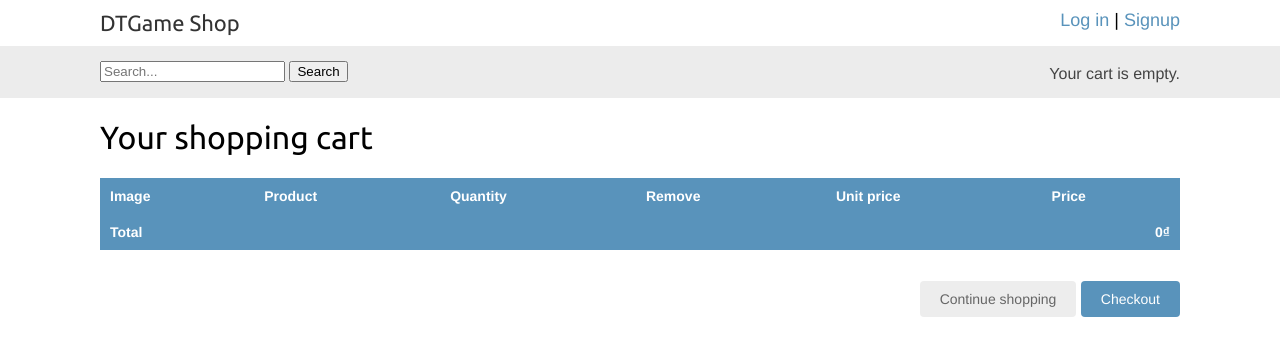
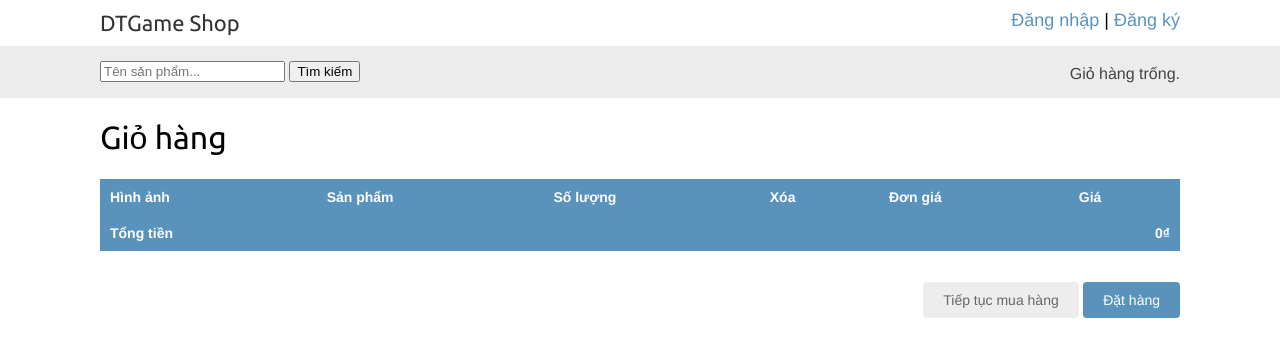
Before and after one commit to tdbui1209/Online-shop-with-django, a Django app: page /cart/ in a window 1280 px wide. Shown: the top 357 px of the page. Run offline with Django 4.2, Linux system fonts and the light colour scheme; parts of the project's set-up code (start-up, migrations or seed data) failed here and were passed over.

Commit message:
change english to vietnamese

```diff
--- a/accounts/templates/accounts/orders.html
+++ b/accounts/templates/accounts/orders.html
@@ -6,7 +6,7 @@
     <div class="container">
         <div class="row">
             <div class="col-md-12">
-                <h1>Orders</h1>
+                <h1>Các đơn hàng</h1>
                 {% for order in orders %}
                     <div id="order-infor">
                         <div style="float:left">Mã đơn hàng: {{ order.id }} | Ngày đặt hàng: {{ order.created }} </div>
--- a/accounts/templates/registration/login.html
+++ b/accounts/templates/registration/login.html
@@ -3,7 +3,7 @@
 {% block content %}
 
   {% if form.errors %}
-    <p>Your username and password didn't match. Please try again.</p>
+    <p>Tên đăng nhập hoặc mật khẩu không đúng. Vui lòng thử lại.</p>
   {% endif %}
 
   {% if next %}
@@ -17,7 +17,7 @@
 
   <form method="post" action="{% url 'login' %}">
     {% csrf_token %}
-    <h1>Login</h1>
+    <h1>Đăng nhập</h1>
     {% for field in form %}
       <p>
         {{ field.label_tag }}<br>
@@ -30,7 +30,7 @@
         {% endfor %}
 
     {% endfor %}
-        <input type="submit" value="login">
+        <input type="submit" value="Đăng Nhập">
         <input type="hidden" name="next" value="{{ next }}">
       </p>
   </form>
--- a/accounts/templates/registration/signup.html
+++ b/accounts/templates/registration/signup.html
@@ -3,7 +3,7 @@
 {% block content %}
 <form method="POST" novalidate>
 	{% csrf_token %}
-	<h2>Sign Up</h2>
+	<h2>Đăng ký</h2>
 
 	{% for field in form %}
 	<p>
@@ -16,7 +16,7 @@
 		{% endif %}
 	 	{{ field.label_tag }} {{ field }}
 	{% endfor %}
-	<input type="submit" value="Signup" />
+	<input type="submit" value="Đăng ký" />
 	</p>
 </form>
 {% endblock content%}
--- a/cart/templates/cart/detail.html
+++ b/cart/templates/cart/detail.html
@@ -2,20 +2,20 @@
 {% load static %}
 
 {% block title %}
-    Your shopping cart
+    Giỏ hàng
 {% endblock %}
 
 {% block content %}
-    <h1>Your shopping cart</h1>
+    <h1>Giỏ hàng</h1>
     <table class="cart">
         <thead>
             <tr>
-                <th>Image</th>
-                <th>Product</th>
-                <th>Quantity</th>
-                <th>Remove</th>
-                <th>Unit price</th>
-                <th>Price</th>
+                <th>Hình ảnh</th>
+                <th>Sản phẩm</th>
+                <th>Số lượng</th>
+                <th>Xóa</th>
+                <th>Đơn giá</th>
+                <th>Giá</th>
             </tr>
         </thead>
         <tbody>
@@ -32,13 +32,13 @@
                             <form action="{% url "cart:cart_add" product.id %}" method="post">
                                 {{ item.update_quantity_form.quantity }}
                                 {{ item.update_quantity_form.override }}
-                                <input type="submit" value="Update">
+                                <input type="submit" value="Cập nhật">
                                 {% csrf_token %}
                             </form>
                         </td>
                         <td>
                             <form action="{% url "cart:cart_remove" product.id %}" method="post">
-                                <input type="submit" value="Remove">
+                                <input type="submit" value="Xóa">
                                 {% csrf_token %}
                             </form>
                         </td>
@@ -48,18 +48,18 @@
                 {% endwith %}
             {% endfor %}
             <tr class="total">
-                <td>Total</td>
+                <td>Tổng tiền</td>
                 <td colspan="4"></td>
                 <td class="num">{{ cart.get_total_price }}₫</td>
             </tr>
         </tbody>
     </table>
 <p class="text-right">
-    <a href="{% url "shop:product_list" %}" class="button light">Continue shopping</a>
+    <a href="{% url "shop:product_list" %}" class="button light">Tiếp tục mua hàng</a>
     {% if user.is_authenticated %}
-        <a href="{% url "orders:order_create" %}" class="button">Checkout</a>
+        <a href="{% url "orders:order_create" %}" class="button">Đặt hàng</a>
     {% else %}
-        <a href="{% url "accounts:login" %}" class="button">Checkout</a>
+        <a href="{% url "accounts:login" %}" class="button">Đặt hàng</a>
     {% endif %}
 </p>
 {% endblock %}
--- a/orders/forms.py
+++ b/orders/forms.py
@@ -14,3 +14,9 @@ class OrderCreateForm(forms.ModelForm):
         # or iterate over field to add class for each field
         for field in self.fields:
             self.fields[field].widget.attrs.update({'class':"form-control"})
+
+        self.fields["first_name"].label = "Họ"
+        self.fields["last_name"].label = "Tên"
+        self.fields["address"].label = "Địa chỉ"
+        self.fields["city"].label = "Thành phố"
+        self.fields["payment_method"].label = "Phương thức thanh toán"
--- a/shop/templates/shop/base.html
+++ b/shop/templates/shop/base.html
@@ -13,9 +13,9 @@
             <a href="/" class="logo">DTGame Shop</a>
             <div style="float: right">
                 {% if user.is_authenticated %}
-                    Xin chào <a href="{% url "accounts:orders" %}">{{ user.username }}</a> | <a href="{% url "logout" %}" class="login">Log out</a>
+                    Xin chào <a href="{% url "accounts:orders" %}">{{ user.username }}</a> | <a href="{% url "logout" %}" class="login">Đăng xuất</a>
                 {% else %}
-                    <a href="{% url "accounts:login" %}">Log in</a> | <a href="{% url "accounts:signup" %}">Signup</a>
+                    <a href="{% url "accounts:login" %}">Đăng nhập</a> | <a href="{% url "accounts:signup" %}">Đăng ký</a>
                 {% endif %}
             </div>
         </div>
@@ -28,20 +28,20 @@
                         {{ shop.product_list }}
                     {% endif %}"
                 method="get">
-                    <input type="text" name="q" placeholder="Search...">
-                    <button type="submit" href="#">Search</button>
+                    <input type="text" name="q" placeholder="Tên sản phẩm...">
+                    <button type="submit" href="#">Tìm kiếm</button>
                 </form>
             </div>
             <div class="cart">
                 {% with total_items=cart|length %}
                     {% if total_items > 0 %}
-                        Your cart:
+                        Giỏ hàng:
                         <a href="{% url "cart:cart_detail" %}">
-                            {{ total_items }} item{{ total_items|pluralize }},
+                            {{ total_items }} sản phẩm -
                             {{ cart.get_total_price }}₫
                         </a>
                     {% elif not order %}
-                        Your cart is empty.
+                        Giỏ hàng trống.
                     {% endif %}
                 {% endwith %}
             </div>
```
Also changed, not shown: orders/templates/orders/order/create.html (+5 -5 lines), orders/templates/orders/order/created.html (+6 -3 lines), shop/templates/shop/product/list.html (+4 -4 lines).
